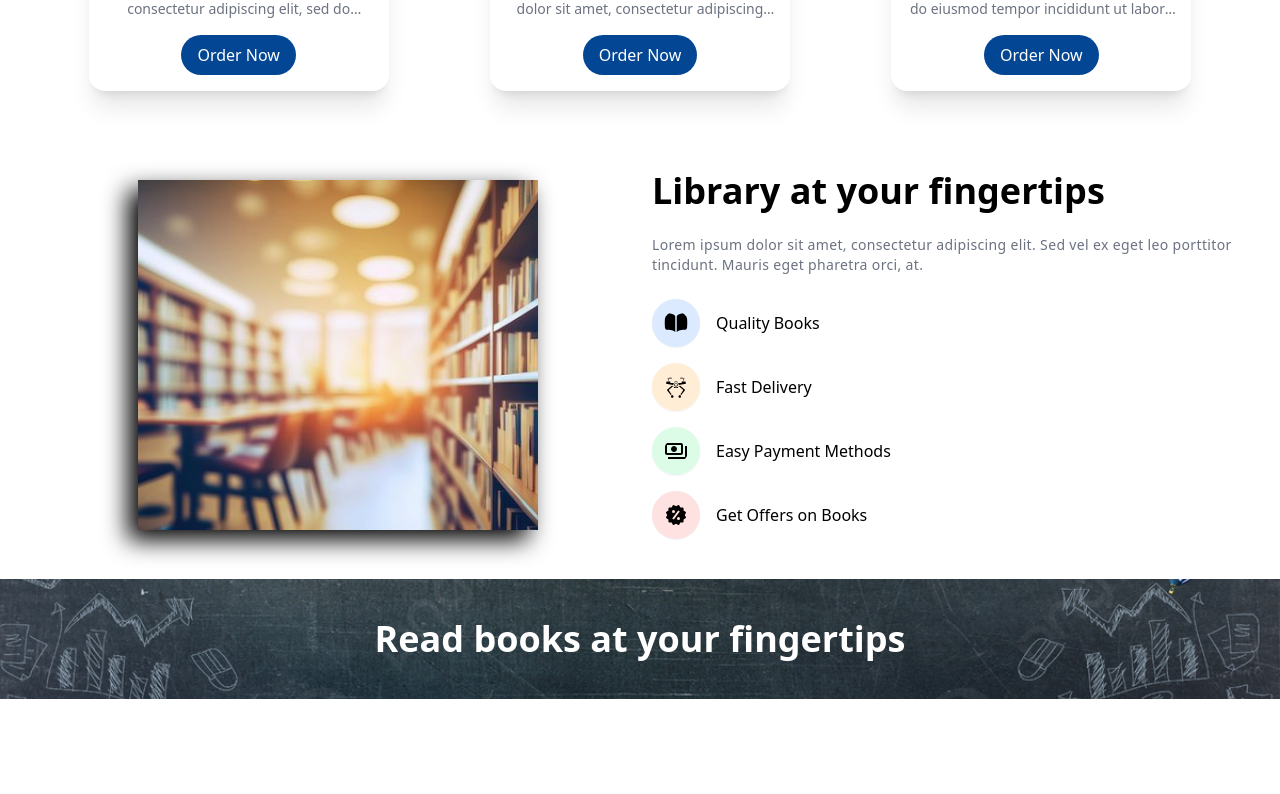
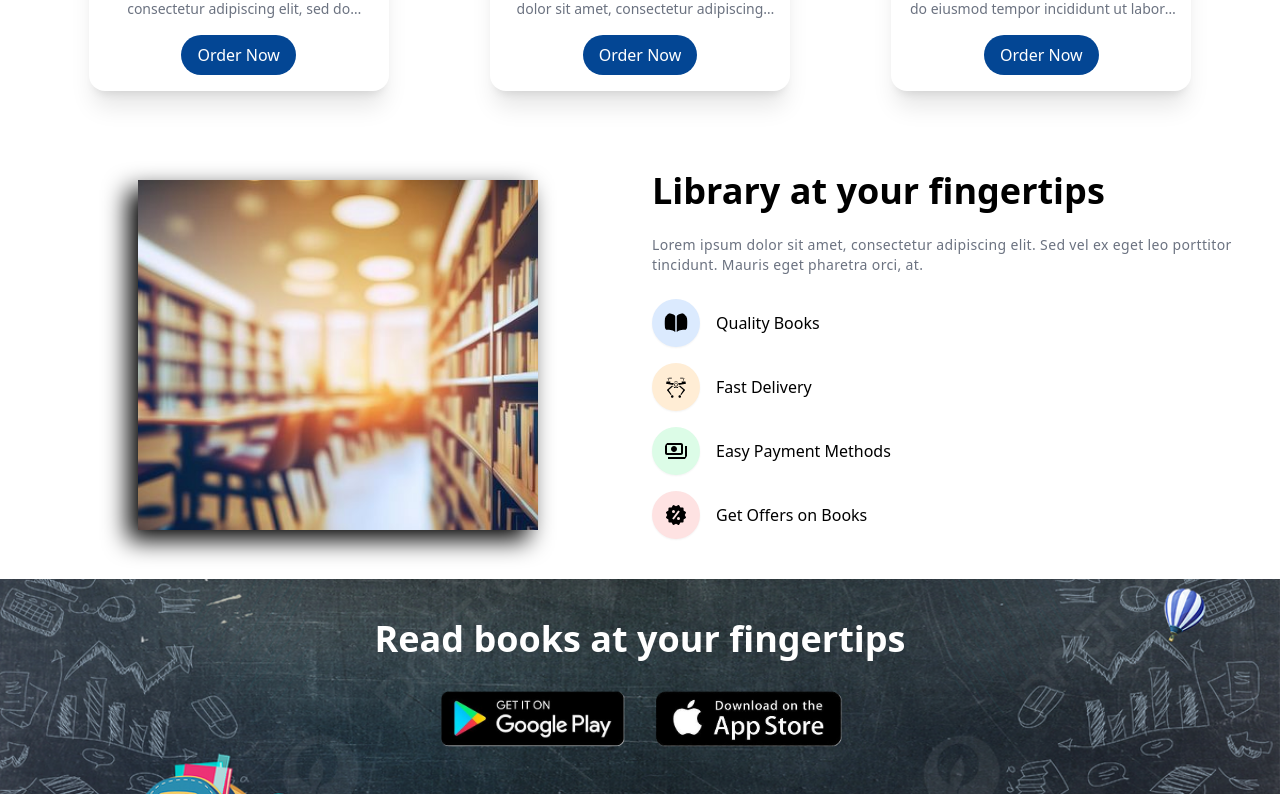
Before and after one commit to G3RGES/book-store, a React (Vite) app: page / in a window 1280 px wide. Shown: the part 1127-1921 px from the top of the page. Before the commit the page ends 1826 px from the top, so only its background shows below. Built offline with nearby package versions, Linux system fonts and the light colour scheme.

Commit message:
Update AppStoreBanner.jsx

```diff
--- a/src/components/AppStoreBanner.jsx
+++ b/src/components/AppStoreBanner.jsx
@@ -20,13 +20,24 @@ const AppStoreBanner = () => {
       style={bannerImg}
     >
       <div className="container">
+        <div className="space-y-6 max-w-xl mx-auto ">
           <h1 className="text-2xl text-center sm:text-4xl font-semibold ">
             Read books at your fingertips
           </h1>
           <div className="flex flex-wrap justify-center items-center gap-4">
             <a href="#" className="">
-            <img className="" src="" />
+              <img
+                src={PlayStore}
+                className="max-w-[150px] sm:max-w-[120px] md:max-w-[200px] "
+              />
             </a>
+            <a href="#" className="">
+              <img
+                src={AppStore}
+                className="max-w-[150px] sm:max-w-[120px] md:max-w-[200px]"
+              />
+            </a>
+          </div>
         </div>
       </div>
     </div>
```
Lines whose indentation alone changed are shown as unchanged.
